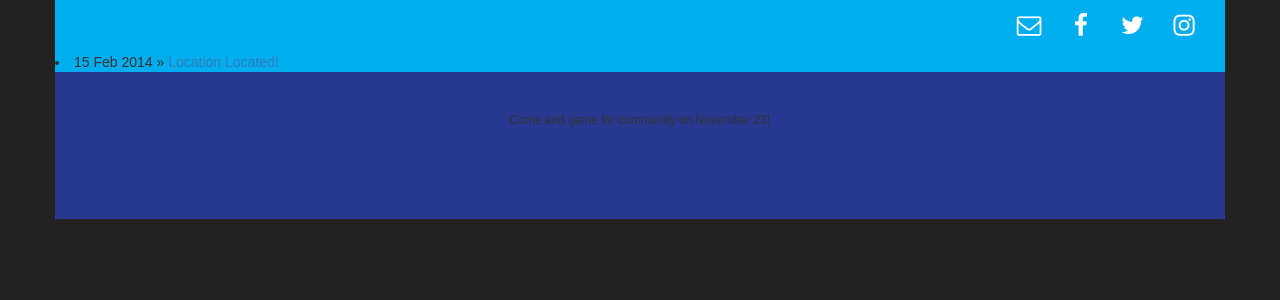
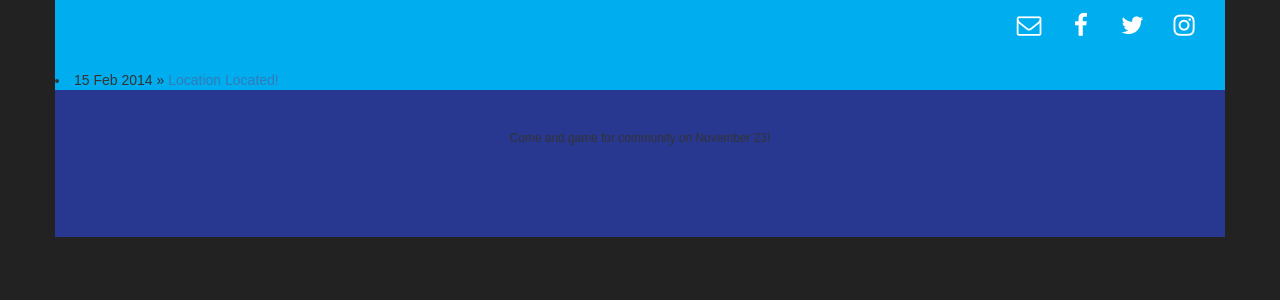
Before and after one commit to projectplay/projectplay.github.io, a Jekyll site: the page built from news/index.html, in a window 1280 px wide. Shown: the top 300 px of the page. Built offline with Jekyll 4.4.1, drawn with Linux system fonts in a browser that asks for light colours; nearby versions of some CDN libraries; some web fonts are replaced; Markdown is read by kramdown in place of the engine named in the settings.

Commit message:
Created start of exhibitor page. Added new page layout.

```diff
--- /dev/null
+++ b/_layouts/pages.html
@@ -0,0 +1,11 @@
+---
+layout: default
+---
+
+<nav class="navbar-fixed-top" role="navigation">
+	{% include default_header.html %}
+</nav>
+
+<div class="container tophat">
+	{{ content }}
+</div>
--- a/css/main.css
+++ b/css/main.css
@@ -4,7 +4,7 @@
 footer a:hover { color: white; text-decoration: underline; }
 
 .container { padding: 0; background: #00AEEF; }
-.container .jumbotron { border-radius: 0 }
+.container .tophat { padding: 70px 0 0 0;}
 
 .poly_1 { background: #8DC63F; padding: 0 0 50px 0; }
 .poly_2 { background: #0E76BC; padding: 0 0 50px 0; }
@@ -12,7 +12,6 @@
 .poly_3 ul {margin: 0; padding: 0;}
 .poly_3 li{list-style: none;}
 .poly_3 a { color: #0AF;}
-
 .poly_4 { background: #17ABB4; padding: 0 0 50px 0; }
 
 div.front { color: white; font-size: 1.8em; }
--- a/news/index.html
+++ b/news/index.html
@@ -1,10 +1,8 @@
 ---
-layout: default
+layout: pages
 title: Project Play - News
 ---
-{% include default_header.html %}
-<div class="container">
-	{% for post in site.posts %}
-	      <li><span>{{ post.date | date_to_string }}</span> &raquo; <a href="{{ post.url }}">{{ post.title }}</a></li>
-	{% endfor %}
-</div>
+
+{% for post in site.posts %}
+	<li><span>{{ post.date | date_to_string }}</span> &raquo; <a href="{{ post.url }}">{{ post.title }}</a></li>
+{% endfor %}
```
Also changed, not shown: exhibitors/index.html (added, +9 -0 lines).
